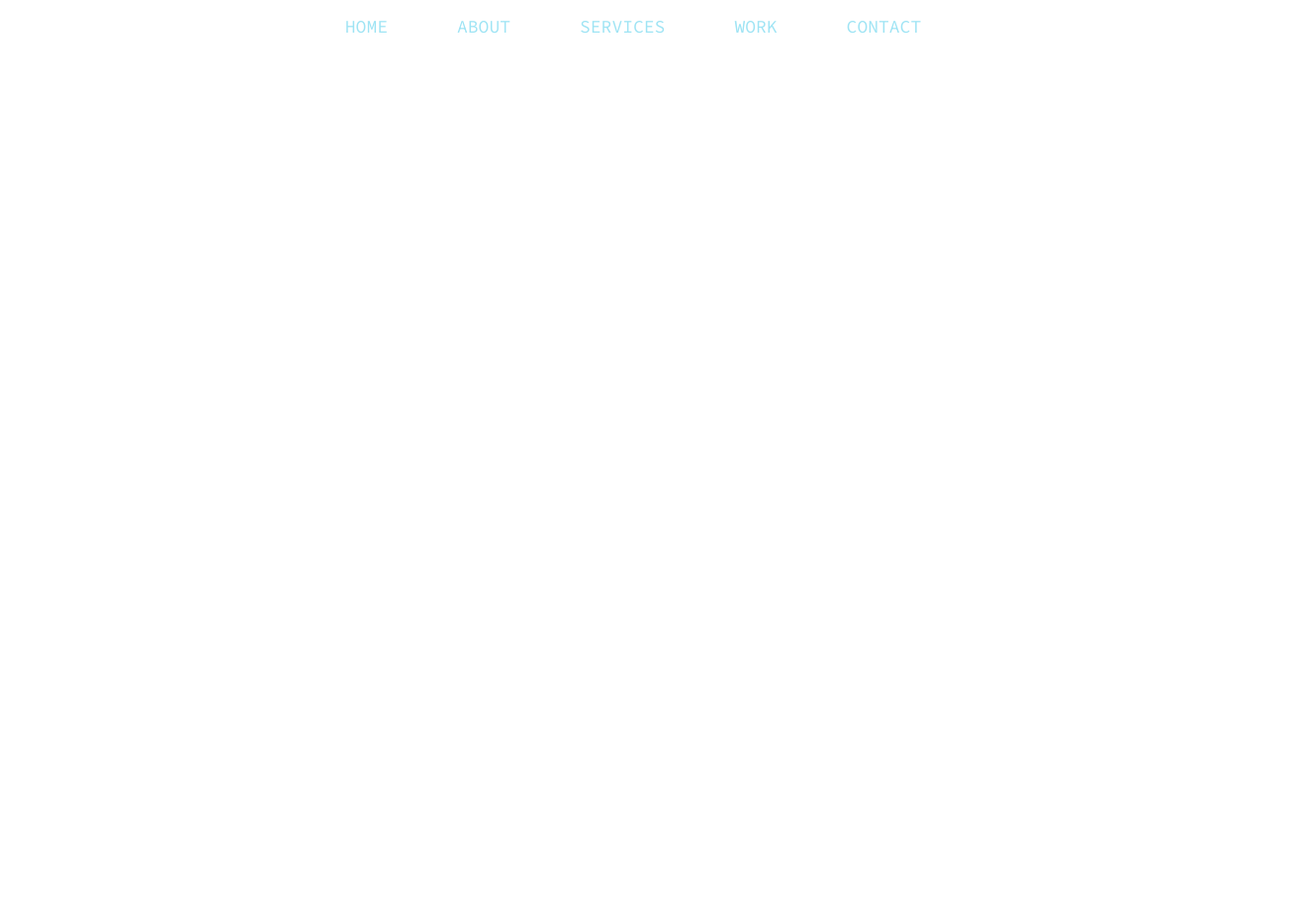
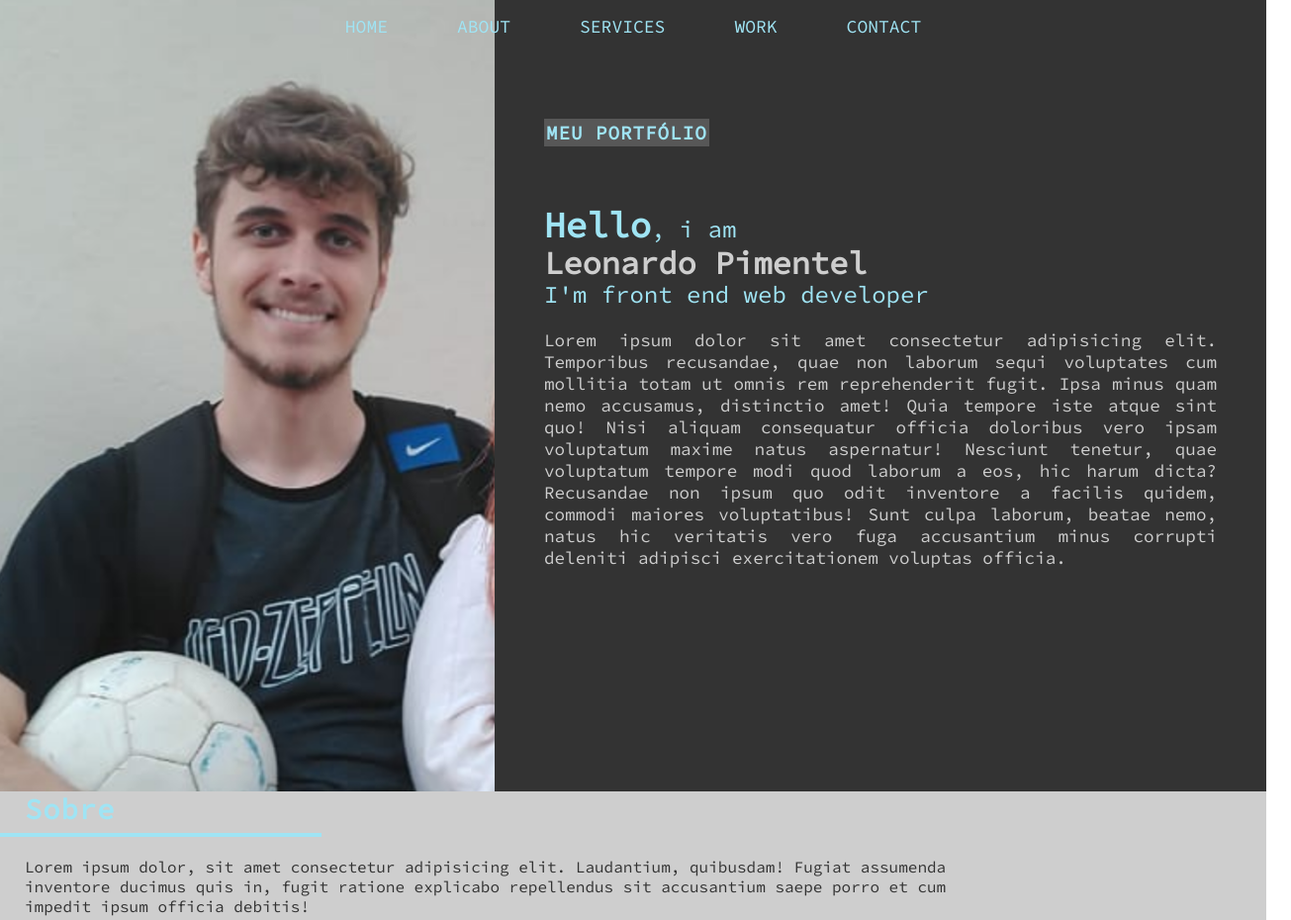
Before and after one commit to PimLeonardo/PersonalPortfolio, a plain HTML site: page index.html in a window 1280 px wide. Shown: the top 930 px of the page at 99% size, 1305 px wide, since content can reach past the window. Before the commit the page ends 800 px from the top, so only its background shows below. Drawn offline with Linux system fonts and the light colour scheme.

Commit message:
Resumo e sobre

```diff
--- a/css/style.css
+++ b/css/style.css
@@ -17,6 +17,7 @@ nav {
     top: 10px;
     width: 100%;
     justify-content: center;
+    z-index: 1000;
 }
 
 .nav-list {
@@ -88,7 +89,7 @@ nav {
     transition: 0.3s;
 }
 
-@media (max-width: 670px) {
+@media (max-width: 970px) {
     body {
         overflow-x: hidden;
     }
@@ -104,6 +105,7 @@ nav {
         justify-content: space-around;
         transform: translateX(100%);
         transition: trasform 0.3s ease-in;
+        background: #333333;
     }
 
     .nav-list li a {
@@ -132,4 +134,123 @@ nav {
     transform: rotate(45deg) translate(-5px, -7px);
 }
 /* ----------------------------- fim nav bar ---------------------------*/
-/* -----------------------------  ---------------------------*/
+/* ----------------------------- section resumo -------------------------------*/
+section{
+    min-height: 100vh;
+}
+
+.banner {
+    position: relative;
+    width: 100%;
+    min-height: 100vh;
+    background: #333333;
+}
+
+.banner .img-sidebar {
+    position: absolute;
+    top: 0;
+    left: 0;
+    width: 500px;
+    height: 100%;
+}
+
+.banner .img-sidebar img {
+    position: absolute;
+    top: 0;
+    left: 0;
+    width: 100%;
+    height: 100%;
+    object-fit: cover;
+}
+
+.banner .content-box {
+    position: absolute;
+    top: auto;
+    right: 0;
+    width: calc(100% - 500px);
+    height: 100%;
+    display: flex;
+    justify-content: center;
+    align-items: center;
+    page-break-after: auto;
+}
+
+.text-perfil {
+    margin: 50px;
+    text-align: justify;
+    color: #CECECE
+}
+
+.logo-text {
+    position: absolute;
+    top: 120px;
+    left: 0;
+    font-size: 1.2em;
+    margin-left: 50px;
+    text-transform: uppercase;
+    letter-spacing: 1px;
+    background: #575757;
+    padding: 2px;
+    color: #9FE4F4;
+}
+
+.banner .content-box h4 {
+    font-size: 1.5em;
+    color: #9FE4F4;
+    font-weight: 300;
+}
+
+.banner .content-box h4 span {
+    font-size: 1.5em;
+    font-weight: 700;
+}
+
+.banner .content-box h2 {
+    font-size: 2em;
+    line-height: 1em;
+}
+
+.banner .content-box p {
+    font-size: 1.1em;
+    margin: 20px 0;
+    font-weight: 300;
+}
+/* ----------------------------- fim da section resumo ---------------------------*/
+/* ----------------------------- section sobre ----------------------------------*/
+.title {
+    width: 100%;
+    text-align: left;
+    margin-left: 25px;
+}
+
+.title h2 {
+    position: relative;
+    color: #9FE4F4;
+    font-size: 1.8em;
+    font-weight: 700;
+    letter-spacing: 1px;
+}
+
+.title p {
+    max-width: 1000px;
+    display: inline-block;
+    color: #333333;
+    margin-top: 30px;
+}
+
+.title h2::before {
+    content: '';
+    position: absolute;
+    left: 0;
+    transform: translateX(-50%);
+    bottom: -10px;
+    width: 600px;
+    height: 4px;
+    background: #9FE4F4;
+}
+
+.sobre {
+    background: #CECECE;
+}
+
+/* ----------------------------- fim da section sobre --------------------------*/
--- a/index.html
+++ b/index.html
@@ -28,6 +28,29 @@
 		</ul>
 	</nav>
 
+	<section id="resumo" class="banner">
+		<div class="img-sidebar">
+			<img src="img/perfilg.png" alt="Foto perfil">
+		</div>
+		<div class="content-box">
+			<h5 class="logo-text">Meu Portfólio</h5>
+			<div class="text-perfil">
+				<h4><span>Hello</span>, i am</h4>
+				<h2>Leonardo Pimentel</h2>
+				<h4>I'm front end web developer</h4>
+				<p>Lorem ipsum dolor sit amet consectetur adipisicing elit. Temporibus recusandae, quae non laborum sequi voluptates cum mollitia totam ut omnis rem reprehenderit fugit. Ipsa minus quam nemo accusamus, distinctio amet!
+				Quia tempore iste atque sint quo! Nisi aliquam consequatur officia doloribus vero ipsam voluptatum maxime natus aspernatur! Nesciunt tenetur, quae voluptatum tempore modi quod laborum a eos, hic harum dicta?
+				Recusandae non ipsum quo odit inventore a facilis quidem, commodi maiores voluptatibus! Sunt culpa laborum, beatae nemo, natus hic veritatis vero fuga accusantium minus corrupti deleniti adipisci exercitationem voluptas officia.</p>
+			</div>
+		</div>
+	</section>
+
+	<section id="sobre" class="sobre">
+		<div class="title">
+			<h2>Sobre</h2>
+			<p>Lorem ipsum dolor, sit amet consectetur adipisicing elit. Laudantium, quibusdam! Fugiat assumenda inventore ducimus quis in, fugit ratione explicabo repellendus sit accusantium saepe porro et cum impedit ipsum officia debitis!</p>
+		</div>
+	</section>
 
 	<script src="js/mobile-navbar.js"></script>
 </body>
```
